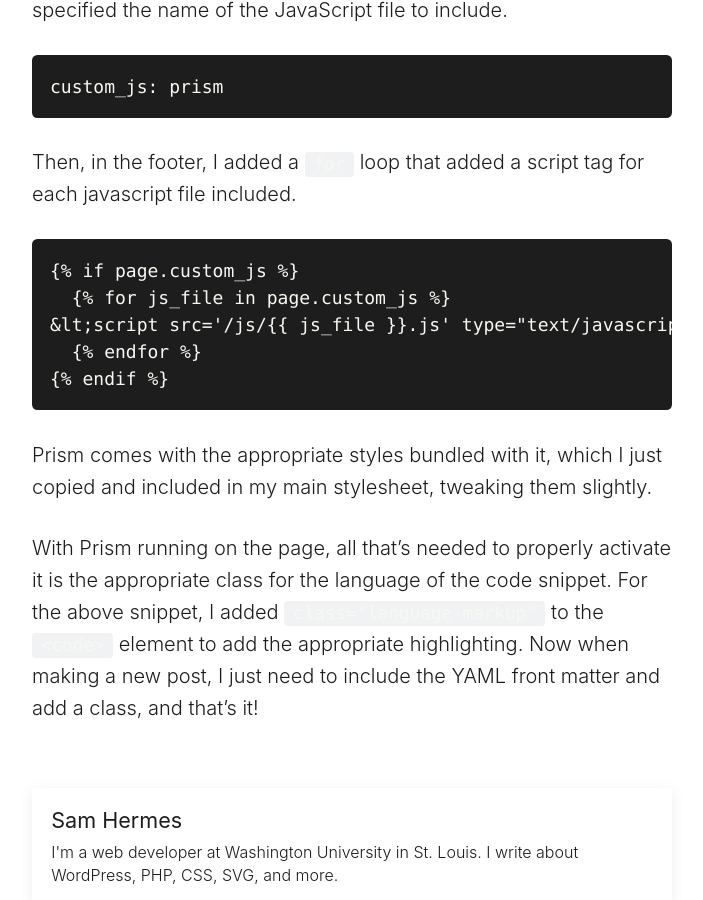
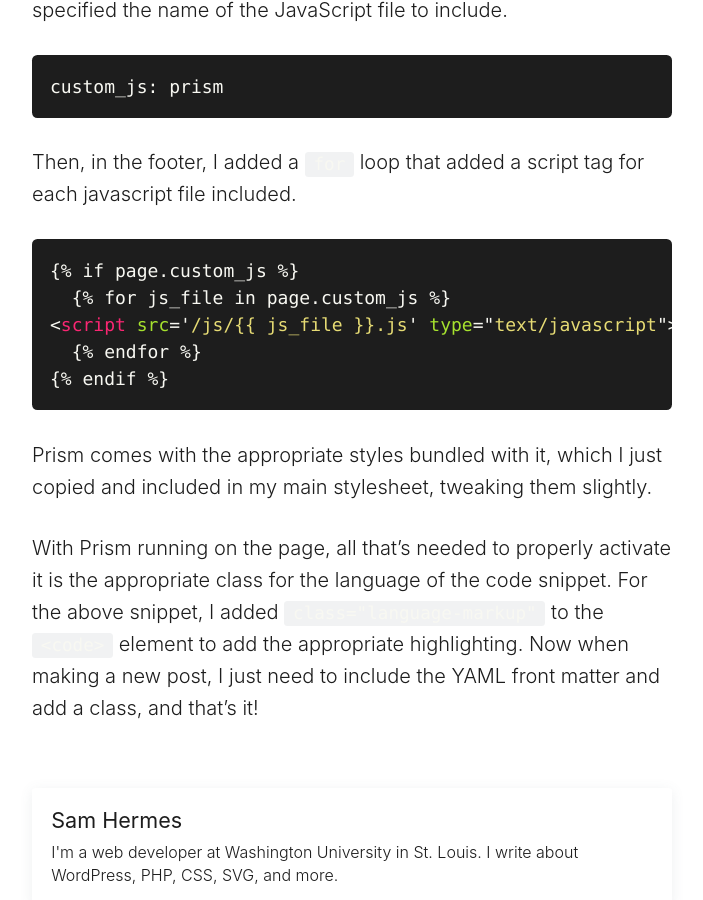
Before and after one commit to samhermes/samhermes.github.io, a Jekyll site: the page built from _posts/2016-08-25-adding-syntax-highlighting-to-code.markdown, in a window 1280 px wide and 900 px high, scrolled down 792 px. Shown: the whole window, without its empty margins (288-991 px from the left). Built offline with Jekyll 4.4.1, drawn with Linux system fonts in a browser that asks for light colours.

Commit message:
Fix for code highlighting bug

````diff
--- a/_posts/2016-08-25-adding-syntax-highlighting-to-code.markdown
+++ b/_posts/2016-08-25-adding-syntax-highlighting-to-code.markdown
@@ -10,16 +10,16 @@ If I wasn’t going to be embedding the code, that meant I would need to add it
 
 Since I’m using Jekyll to build my site, I wasn’t sure how to conditionally include Prism only on the posts I’m using code snippets in. Using an [article by Matt Gemmell](http://mattgemmell.com/page-specific-assets-with-jekyll/), I added YAML front matter that specified the name of the JavaScript file to include.
 
-```
+```markdown
 custom_js: prism
 ```
 
 Then, in the footer, I added a `for` loop that added a script tag for each javascript file included.
 
-```
+```markup
 {% raw %}{% if page.custom_js %}
   {% for js_file in page.custom_js %}
-&lt;script src='/js/{{ js_file }}.js' type="text/javascript"&gt;&lt;/script&gt;
+<script src='/js/{{ js_file }}.js' type="text/javascript"></script>
   {% endfor %}
 {% endif %}{% endraw %}
 ```
````
